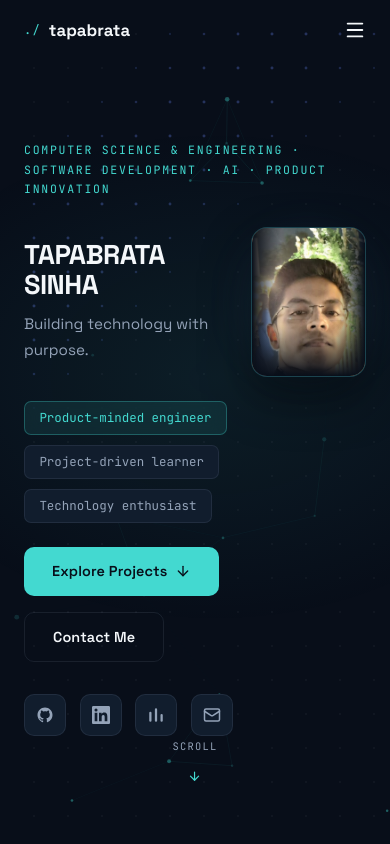
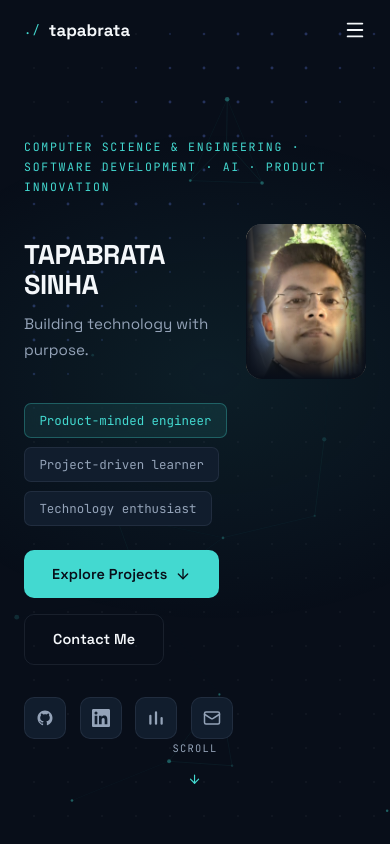
Before and after one commit to tapabratasinha-creator/portfolio, a React (Vite) app: page / in a window 390 px wide. Shown: the top 844 px of the page. Built offline with nearby package versions, Linux system fonts and the light colour scheme.

Commit message:
Mobile: remove photo border and crop upper part by 15% to reveal lower part

```diff
--- a/src/components/Hero.tsx
+++ b/src/components/Hero.tsx
@@ -86,22 +86,14 @@ export default function Hero() {
               transition={{ duration: 0.8, delay: 0.2, ease: [0.22, 1, 0.36, 1] }}
               className="hero-photo-outer"
             >
-              {/* Backlight glow */}
-              <div style={{
-                position: 'absolute',
-                inset: '-12px',
-                borderRadius: '30px',
-                background: 'radial-gradient(circle, rgba(67,217,208,0.16) 0%, rgba(108,140,255,0.06) 60%, transparent 75%)',
-                filter: 'blur(16px)',
-                pointerEvents: 'none',
-              }} />
+
 
               {/* Clean photo card — no tech lines, no text overlay, fading edges */}
               <div className="hero-photo-card" style={{
                 position: 'relative',
                 borderRadius: '24px',
                 overflow: 'hidden',
-                border: '1px solid rgba(67,217,208,0.2)',
+
                 background: 'var(--color-surface)',
                 boxShadow: '0 20px 50px rgba(0,0,0,0.45)',
               }}>
@@ -112,7 +104,7 @@ export default function Hero() {
                     width: '100%',
                     height: '100%',
                     objectFit: 'cover',
-                    objectPosition: 'center 10%',
+                    objectPosition: 'center 12%',
                     display: 'block',
                   }}
                 />
@@ -334,6 +326,11 @@ export default function Hero() {
             width: 140px !important;
             height: 180px !important;
             border-radius: 18px !important;
+            border: none !important;
+            box-shadow: none !important;
+          }
+          .hero-photo-card img {
+            object-position: center 25% !important;
           }
           .hero-taglines-area {
             margin-top: 0.5rem !important;
@@ -348,12 +345,17 @@ export default function Hero() {
             font-size: 1.7rem !important;
           }
           .hero-photo-outer {
-            width: 115px !important;
+            width: 120px !important;
           }
           .hero-photo-card {
-            width: 115px !important;
-            height: 150px !important;
+            width: 120px !important;
+            height: 155px !important;
             border-radius: 16px !important;
+            border: none !important;
+            box-shadow: none !important;
+          }
+          .hero-photo-card img {
+            object-position: center 25% !important;
           }
         }
       `}</style>
```
